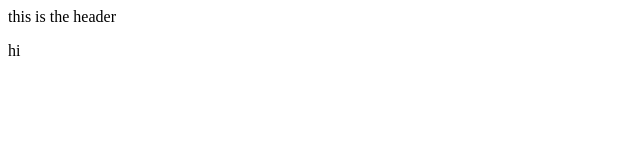
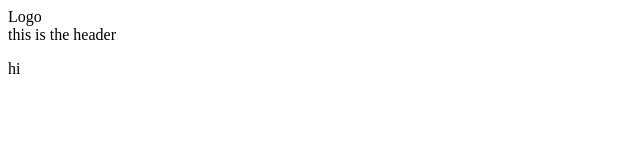
Before and after one commit to tareq-almasri/tomato, a plain HTML site: page index.html in a window 1280 px wide. Shown: the whole page, without its empty margins (0-640 px from the left). Drawn offline with Linux system fonts and the light colour scheme.

Commit message:
logo added

```diff
--- a/index.html
+++ b/index.html
@@ -8,6 +8,7 @@
 </head>
 <body>
     <header>
+        <div> Logo </div>
         this is the header
     </header>
     <main>
```
